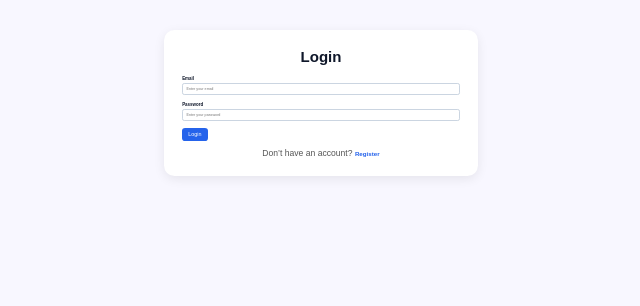
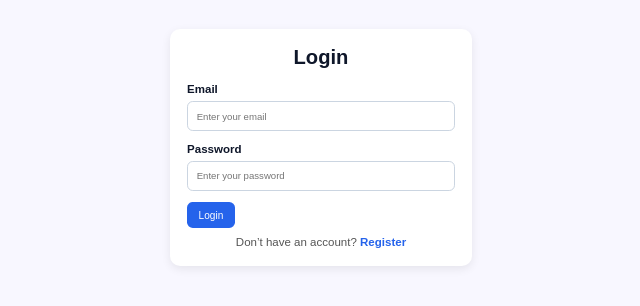
Before and after one commit to Tanishq2073/mern-ai-career-coach, a React (Vite) app in the folder client/: page / in a window 1280 px wide. Shown: the top 306 px of the page, without its empty margins (319-959 px from the left). Built offline with nearby package versions, Linux system fonts and the light colour scheme; no server answers; the HTML template or start-up script is replaced by a standard one.

Commit message:
deleted unnecessary files

```diff
--- a/client/src/App.jsx
+++ b/client/src/App.jsx
@@ -11,7 +11,6 @@ function App() {
 
   return (
     <>
-
 
       <Routes>
         <Route
--- a/client/src/pages/Login.jsx
+++ b/client/src/pages/Login.jsx
@@ -1,7 +1,8 @@
 import { useState } from "react";
 import axios from "axios";
 import { Link, useNavigate } from "react-router-dom";
-import "../styles/login.css";
+
+
 function Login() {
   const [email, setEmail] = useState("");
   const [password, setPassword] = useState("");
--- a/client/src/pages/Register.jsx
+++ b/client/src/pages/Register.jsx
@@ -1,7 +1,7 @@
 import { useState } from "react";
 import axios from "axios";
 import { Link, useNavigate } from "react-router-dom";
-import "../styles/register.css";
+
 
 function Register() {
   const [name, setName] = useState("");
--- a/client/src/styles/Dashboard.css
+++ b/client/src/styles/Dashboard.css
@@ -2,7 +2,7 @@
   box-sizing: border-box;
 }
 html {
-  zoom: 2;
+  zoom: 0.72;
 }
 body {
   margin: 0;
--- a/client/src/styles/login.css
+++ /dev/null
@@ -1,3 +0,0 @@
-*{
-  zoom: 0.72;
-}
--- a/client/src/styles/register.css
+++ /dev/null
@@ -1,3 +0,0 @@
-*{
-  zoom: 0.72;
-}
```
